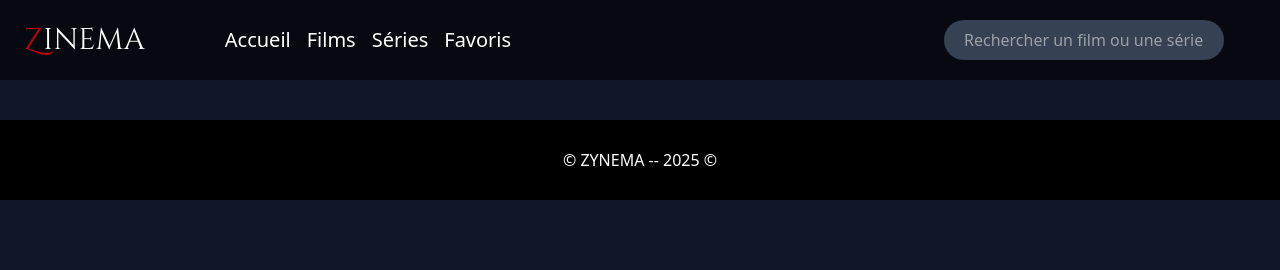
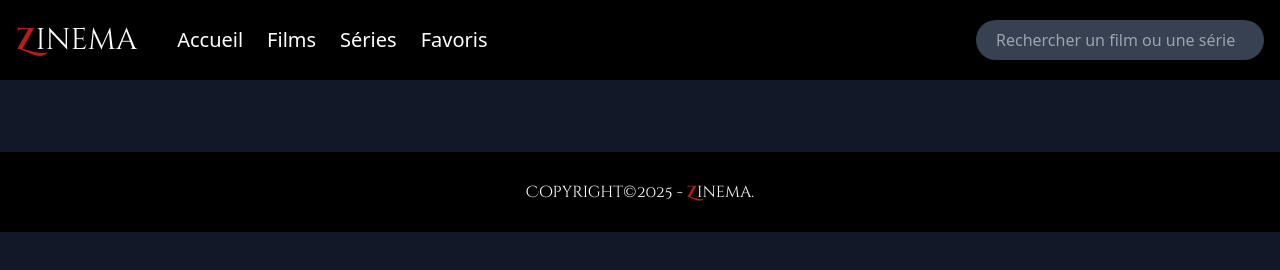
Before and after one commit to DorianABDS/Zinema, a plain HTML site: page pages/favorites.html in a window 1280 px wide. Drawn offline with nearby package versions, Linux system fonts and the light colour scheme.

Commit message:
Feat(autocompletion): Add autocompletion and refactoring of the pages html

```diff
--- a/index.html
+++ b/index.html
@@ -5,82 +5,86 @@
   <meta charset="UTF-8" />
   <meta name="viewport" content="width=device-width, initial-scale=1.0" />
   <title>Accueil</title>
-  <!-- Script -->
-  <script type="module" defer src="assets/scripts/main.js"></script>
-  <!-- Tailwind CSS -->
+
+  <!-- Script principal JavaScript (utilise les modules ES6) -->
+  <script type="module" defer src="../assets/scripts/main.js"></script>
+
+  <!-- Intégration de Tailwind CSS -->
   <script src="https://cdn.tailwindcss.com"></script>
-  <!-- Font -->
+
+  <!-- Pré-chargement et chargement des polices Google Fonts -->
   <link rel="preconnect" href="https://fonts.googleapis.com">
   <link rel="preconnect" href="https://fonts.gstatic.com" crossorigin>
-  <link href="https://fonts.googleapis.com/css2?family=Cinzel+Decorative:wght@400;700;900&display=swap"
-    rel="stylesheet">
+  <link href="https://fonts.googleapis.com/css2?family=Cinzel+Decorative:wght@400;700;900&display=swap" rel="stylesheet">
 </head>
 
 <body class="bg-gray-900 text-white relative overflow-x-hidden">
-  <!-- Overlay -->
+  <!-- Overlay utilisé pour le menu mobile (fermeture en cliquant à l'extérieur) -->
   <div id="overlay" class="fixed inset-0 bg-black/50 z-40 hidden"></div>
 
-  <!-- Mobile Menu (off-canvas) -->
+  <!-- Menu mobile (slide depuis la droite) -->
   <nav id="mobileMenu"
     class="fixed top-0 right-0 h-full w-64 bg-black text-white transform translate-x-full transition-transform duration-300 z-50 md:hidden p-6">
-    <!-- Navigation links -->
-    <ul class="flex flex-col gap-6 text-xl mb-6">
-      <li><a href="index.html">Accueil</a></li>
+
+    <!-- Liens de navigation (mobile) -->
+    <ul class="flex flex-col gap-6 text-xl mb-6 pt-16">
+      <li><a href="../index.html">Accueil</a></li>
       <li><a href="/pages/movies.html">Films</a></li>
       <li><a href="/pages/series.html">Séries</a></li>
       <li><a href="/pages/favorites.html">Favoris</a></li>
     </ul>
-    <!-- Mobile Menu -->
-    <div class="mb-6 search_bar">
-      <input type="text" placeholder="Rechercher un film ou une série"
-        class="p-2 pl-4 rounded-full bg-gray-700 text-white w-full search_input" />
+
+    <!-- Barre de recherche intégrée dans le menu mobile -->
+    <div class="mb-6 relative">
+      <input id="search_input_mobile" type="text" placeholder="Rechercher un film ou une série" autocomplete="off"
+        class="p-2 pl-4 rounded-full bg-gray-700 text-white w-full" />
     </div>
-
-
   </nav>
 
-  <!-- Header -->
-  <header class="bg-black/60 text-white fixed w-full z-50">
+  <!-- En-tête principal (header) avec navigation desktop et burger menu mobile -->
+  <header class="bg-black text-white fixed w-full z-50">
     <div class="flex items-center justify-between p-4 h-20">
+
+      <!-- Logo du site -->
       <a href="../index.html">
         <h1 style="font-family: 'Cinzel Decorative', serif;" class="text-3xl">
-          <span class="text-red-700">Z</span>inema
+          <span class="text-red-700 font-bold">Z</span>inema
         </h1>
       </a>
 
-      <!-- Burger Button -->
+      <!-- Bouton burger (visible uniquement sur mobile) -->
       <button id="burger" class="md:hidden z-50">
         <svg class="w-8 h-8" fill="none" stroke="currentColor" viewBox="0 0 24 24">
           <path stroke-linecap="round" stroke-linejoin="round" stroke-width="2" d="M4 6h16M4 12h16M4 18h16" />
         </svg>
       </button>
 
-      <!-- Desktop Nav -->
+      <!-- Menu navigation desktop -->
       <nav class="hidden md:flex ml-10">
         <ul class="flex gap-6 text-xl">
-          <li><a href="index.html">Accueil</a></li>
+          <li><a href="../index.html">Accueil</a></li>
           <li><a href="/pages/movies.html">Films</a></li>
           <li><a href="/pages/series.html">Séries</a></li>
           <li><a href="/pages/favorites.html">Favoris</a></li>
         </ul>
       </nav>
 
-      <!-- Desktop Search -->
-      <div class="hidden md:flex items-center ml-auto search_bar">
-        <input type="text" id="search_input" placeholder="Rechercher un film ou une série" class="p-2 pl-5 rounded-full bg-gray-700 text-white w-72" />
+      <!-- Barre de recherche (desktop uniquement) -->
+      <div class="search_bar hidden md:flex items-center ml-auto search_bar relative">
+        <input id="search_input" type="text" placeholder="Rechercher un film ou une série" autocomplete="off"
+          class="p-2 pl-5 rounded-full bg-gray-700 text-white w-72" />
       </div>
-
     </div>
   </header>
 
-  <!-- Main -->
-  <main id="main" class="p-4">
-
+  <!-- Contenu principal de la page -->
+  <main id="main" class="pt-28">
+    <!-- Contenu dynamique inséré via JavaScript -->
   </main>
 
-  <!-- Footer -->
-  <footer class="flex justify-center items-center bg-black text-white h-20 mt-10">
-    <h1>© ZYNEMA -- 2025 ©</h1>
+  <!-- Pied de page (footer) -->
+  <footer class="flex justify-center items-center bg-black text-white h-20 mt-10" style="font-family: 'Cinzel Decorative', serif;">
+    <h1>Copyright©2025 - <span class="text-red-700 font-bold">Z</span>inema.</h1>
   </footer>
 </body>
 
--- a/pages/favorites.html
+++ b/pages/favorites.html
@@ -1,40 +1,83 @@
 <!DOCTYPE html>
 <html lang="fr">
+
 <head>
-    <meta charset="UTF-8">
-    <meta name="viewport" content="width=device-width, initial-scale=1.0">
+  <meta charset="UTF-8" />
+  <meta name="viewport" content="width=device-width, initial-scale=1.0" />
   <title>Accueil</title>
-    <!-- JavaScript -->
-    <script type="module" defer src="/assets/scripts/main.js"></script>
-    <!-- Tailwind -->
-    <script src="https://cdn.jsdelivr.net/npm/@tailwindcss/browser@4"></script>
+  <!-- Script -->
+  <script type="module" defer src="../assets/scripts/main.js"></script>
+  <!-- Tailwind CSS -->
+  <script src="https://cdn.tailwindcss.com"></script>
   <!-- Font -->
   <link rel="preconnect" href="https://fonts.googleapis.com">
   <link rel="preconnect" href="https://fonts.gstatic.com" crossorigin>
-    <link href="https://fonts.googleapis.com/css2?family=Cinzel+Decorative:wght@400;700;900&display=swap" rel="stylesheet">
+  <link href="https://fonts.googleapis.com/css2?family=Cinzel+Decorative:wght@400;700;900&display=swap"
+    rel="stylesheet">
 </head>
-<body class="bg-gray-900">
-    <header class="flex items-center p-4 bg-black/60 text-white h-20">
-        <a href="../index.html"><h1 style="font-family: 'Cinzel Decorative', serif;" class="text-3xl ml-2"><span class="text-red-700">Z</span>inema</h1></a>
-        <nav>
-            <ul class="flex gap-4 ml-20 text-xl" >
+
+<body class="bg-gray-900 text-white relative overflow-x-hidden">
+  <!-- Overlay -->
+  <div id="overlay" class="fixed inset-0 bg-black/50 z-40 hidden"></div>
+
+  <!-- Mobile Menu (off-canvas) -->
+  <nav id="mobileMenu"
+    class="fixed top-0 right-0 h-full w-64 bg-black text-white transform translate-x-full transition-transform duration-300 z-50 md:hidden p-6">
+    <!-- Navigation links -->
+    <ul class="flex flex-col gap-6 text-xl mb-6 pt-16">
       <li><a href="../index.html">Accueil</a></li>
-                <li><a href="movies.html">Films</a></li>
-                <li><a href="series.html">Séries</a></li>
-                <li><a href="favorites.html">Favoris</a></li>
+      <li><a href="/pages/movies.html">Films</a></li>
+      <li><a href="/pages/series.html">Séries</a></li>
+      <li><a href="/pages/favorites.html">Favoris</a></li>
+    </ul>
+    <!-- Search bar in mobile menu -->
+    <div class="mb-6 relative">
+      <input id="search_input_mobile" type="text" placeholder="Rechercher un film ou une série" autocomplete="off"
+        class="p-2 pl-4 rounded-full bg-gray-700 text-white w-full" />
+    </div>
+  </nav>
+
+  <!-- Header -->
+  <header class="bg-black text-white fixed w-full z-50">
+    <div class="flex items-center justify-between p-4 h-20">
+      <a href="../index.html">
+        <h1 style="font-family: 'Cinzel Decorative', serif;" class="text-3xl">
+          <span class="text-red-700 font-bold">Z</span>inema
+        </h1>
+      </a>
+
+      <!-- Burger Button -->
+      <button id="burger" class="md:hidden z-50">
+        <svg class="w-8 h-8" fill="none" stroke="currentColor" viewBox="0 0 24 24">
+          <path stroke-linecap="round" stroke-linejoin="round" stroke-width="2" d="M4 6h16M4 12h16M4 18h16" />
+        </svg>
+      </button>
+
+      <!-- Desktop Nav -->
+      <nav class="hidden md:flex ml-10">
+        <ul class="flex gap-6 text-xl">
+          <li><a href="../index.html">Accueil</a></li>
+          <li><a href="/pages/movies.html">Films</a></li>
+          <li><a href="/pages/series.html">Séries</a></li>
+          <li><a href="/pages/favorites.html">Favoris</a></li>
         </ul>
       </nav>
-        <div class="search_bar ml-auto flex items-center mr-10" id="search_bar">
-            <input type="text" placeholder="Rechercher un film ou une série" autocomplete="off" id="search_input" class="p-2 pl-5 rounded-full bg-gray-700 text-white w-70">
+
+      <!-- Desktop Search -->
+      <div class="search_bar hidden md:flex items-center ml-auto search_bar relative">
+        <input id="search_input" type="text" placeholder="Rechercher un film ou une série" autocomplete="off"
+          class="p-2 pl-5 rounded-full bg-gray-700 text-white w-72" />
+      </div>
     </div>
   </header>
 
-    <main id="main">
+  <main id="main" class="pt-28">
 
   </main>
 
-    <footer class="flex justify-center items-center bg-black text-white h-20 mt-10">
-        <h1>© ZYNEMA -- 2025 ©</h1>
+  <footer class="flex justify-center items-center bg-black text-white h-20 mt-10" style="font-family: 'Cinzel Decorative', serif;">
+    <h1>Copyright©2025 - <span class="text-red-700 font-bold">Z</span>inema.</h1>
   </footer>
 </body>
+
 </html>
```
Also changed, not shown: pages/details.html (+63 -20 lines), pages/movies.html (+18 -14 lines), pages/series.html (+63 -20 lines). Lines whose indentation alone changed are shown as unchanged.
